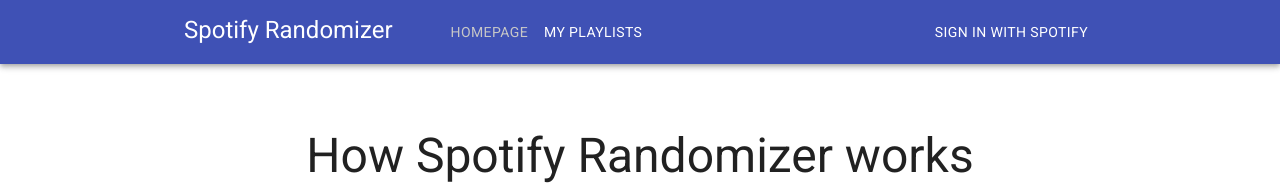
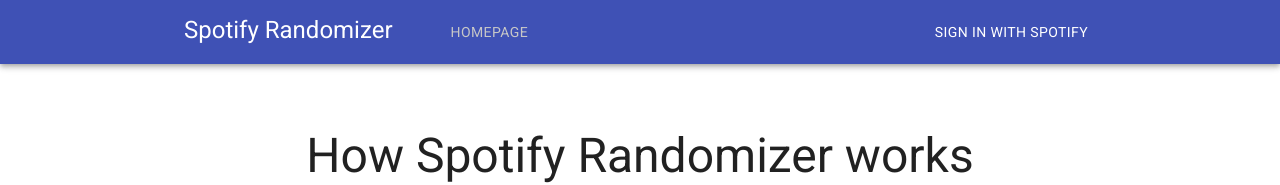
Before and after one commit to zysktomasz/spotify-randomizer-web, a React (Create React App) app: page / in a window 1280 px wide. Shown: the top 185 px of the page. Built offline with nearby package versions, Linux system fonts and the light colour scheme.

Commit message:
Hide 'My Playlists' menu item for unauthenticated users

```diff
--- a/src/component/header/Header.tsx
+++ b/src/component/header/Header.tsx
@@ -16,6 +16,7 @@
 export default function Header(): JSX.Element {
   const classes = useStyles();
 
+  // todo add menu display for mobile
   const displayDesktop = () => {
     return (
       <Toolbar className="boxFlexElements">
--- a/src/component/header/HeaderNavigationMenu.tsx
+++ b/src/component/header/HeaderNavigationMenu.tsx
@@ -2,21 +2,30 @@
 import { Box } from '@material-ui/core';
 import NavigationMenuItem, { NavigationMenuItemProps } from './NavigationMenuItem';
 import Routes from '../../common/route';
+import { useAppSelector } from '../../redux/hooks';
+import { isValidJwt } from '../../common/jwtValidator';
 
 export default function HeaderNavigationMenu(): JSX.Element {
+  const userStateJwt = useAppSelector((state) => state.user.jwt);
+  const isLoggedIn: boolean = isValidJwt(userStateJwt);
+
   const menuItems: NavigationMenuItemProps[] = [
-    { name: 'Homepage', href: Routes.HOME },
+    { name: 'Homepage', href: Routes.HOME, onlyForAuthenticated: false },
     {
       name: 'My Playlists',
       href: Routes.PLAYLISTS,
+      onlyForAuthenticated: true,
     },
   ];
 
   return (
     <Box style={{ marginLeft: '50px' }}>
-      {menuItems.map((item) => (
-        <NavigationMenuItem key={item.name} item={item} />
-      ))}
+      {menuItems.map((item) => {
+        if (item.onlyForAuthenticated && !isLoggedIn) {
+          return <></>;
+        }
+        return <NavigationMenuItem key={item.name} item={item} />;
+      })}
     </Box>
   );
 }
--- a/src/component/header/NavigationMenuItem.tsx
+++ b/src/component/header/NavigationMenuItem.tsx
@@ -12,6 +12,7 @@
 export type NavigationMenuItemProps = {
   name: string;
   href: string;
+  onlyForAuthenticated: boolean;
 };
 
 export default function NavigationMenuItem(props: { item: NavigationMenuItemProps }): JSX.Element {
```
